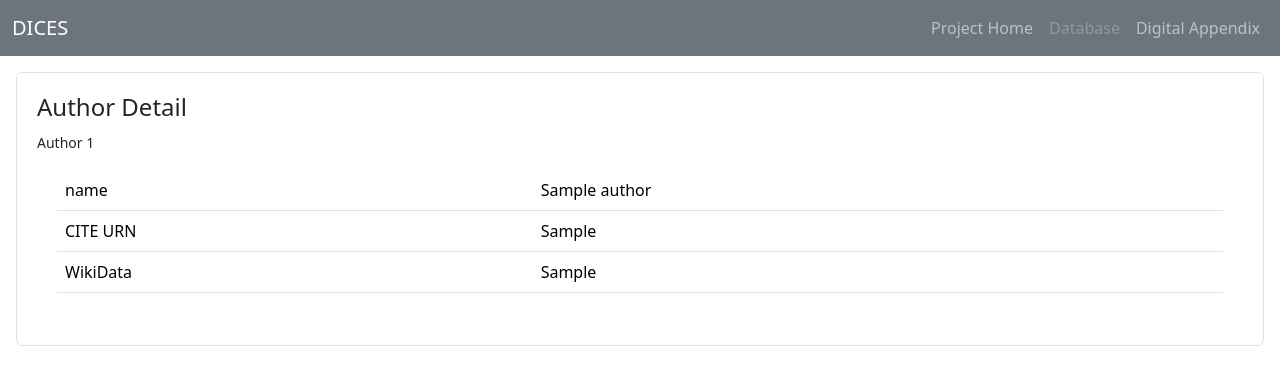
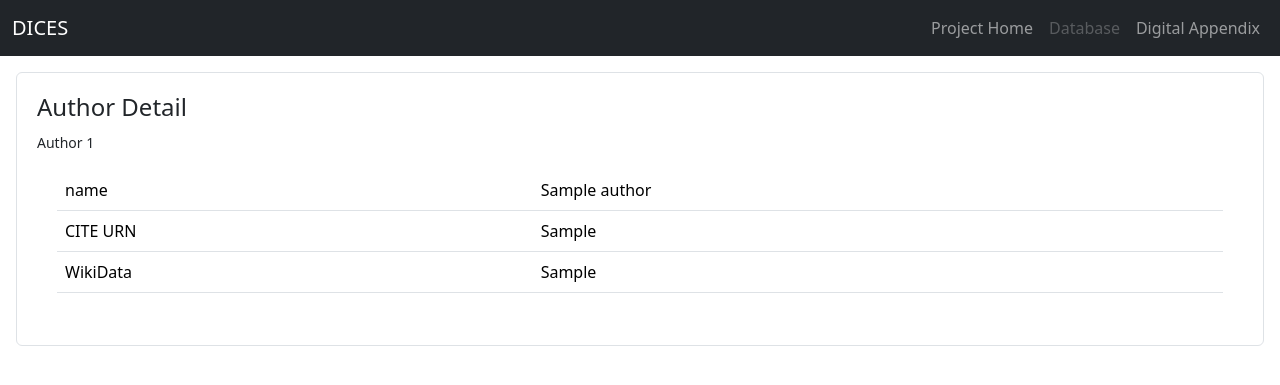
Before and after one commit to cwf2/dices, a Django app: page /app/author/1 in a window 1280 px wide. Shown: the top 385 px of the page. Run offline with Django 3.2, Linux system fonts and the light colour scheme; tables that the repository leaves empty hold one stand-in row (values such as "Sample post"); some libraries are stand-ins or nearby versions.

Commit message:
make navbar dark

```diff
--- a/speechdb/templates/speechdb/base.html
+++ b/speechdb/templates/speechdb/base.html
@@ -22,7 +22,7 @@
   </head>
   <body class="d-flex flex-column vh-100">
 
-    <nav class="navbar sticky-top navbar-expand-md navbar-dark bg-secondary">
+    <nav class="navbar sticky-top navbar-expand-md navbar-dark bg-dark">
       <div class="container-fluid">
         <a class="navbar-brand" href="https://dices.mta.ca">
           DICES
```
